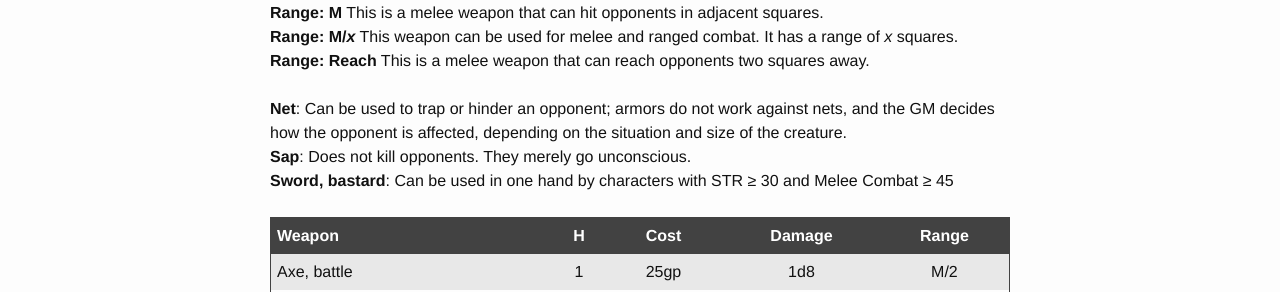
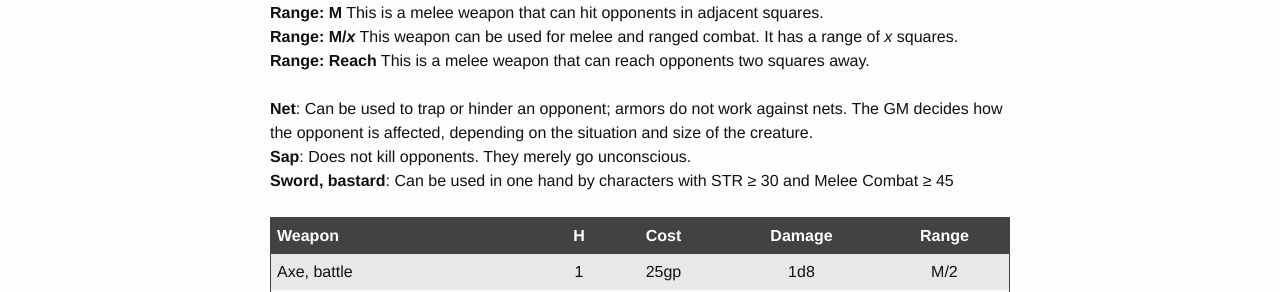
Before and after one commit to moccalotto/kaos, a Jekyll site: the page built from _rulebook/equipment.html, in a window 1280 px wide and 900 px high. Shown: the part 265-557 px from the top of the window. Built offline with Jekyll 4.4.1, drawn with Linux system fonts in a browser that asks for light colours.

Commit message:
Phrasing

```diff
--- a/_data/weapons.yml
+++ b/_data/weapons.yml
@@ -167,8 +167,8 @@
   damage: 0
   range: 2
   remark: >
-    Can be used to trap or hinder an opponent; armors do not work against nets,
-    and the GM decides how the opponent is affected, depending on the situation and
+    Can be used to trap or hinder an opponent; armors do not work against nets.
+    The GM decides how the opponent is affected, depending on the situation and
     size of the creature.
 
 - name: Pick, heavy
```
